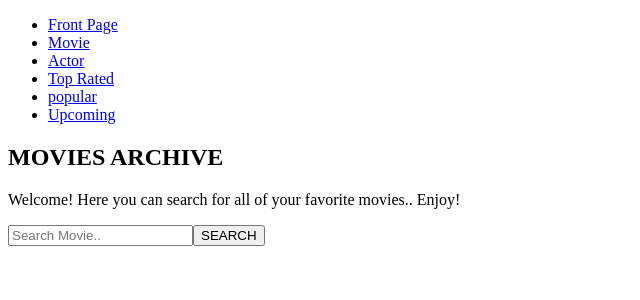
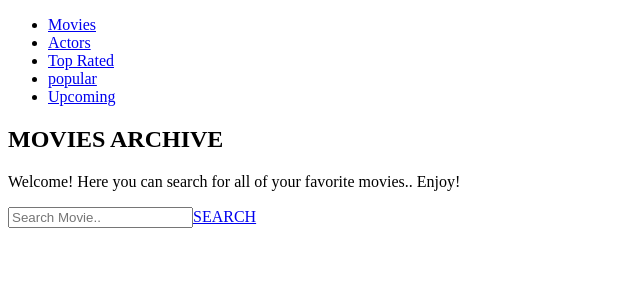
Before and after one commit to abdejohan/movie-app, an Angular app: page / in a window 1280 px wide. Shown: the top 300 px of the page, without its empty margins (0-640 px from the left). Built offline with nearby package versions, Linux system fonts and the light colour scheme.

Commit message:
Add Component response for displaying api response Fix Route so its the correct path when user goes back Move code from movie.component to frontpage.component Removed unused movie.component Fix routerLink in most HTML files so it passes user input as props

```diff
--- a/src/app/actor/actor.component.html
+++ b/src/app/actor/actor.component.html
@@ -5,15 +5,6 @@
   </p>
   <form class="example" action="">
     <input name="search" [(ngModel)]="searchInput" type="text" placeholder="Search Actor.." required>
-    <button (click)="searchActor(searchInput)" type="submit">SEARCH</button>
+    <a [routerLink]="['/actor', searchInput]" type="submit">SEARCH</a>
   </form>
-
-
-  <div class="searchContent">
-    <ul *ngIf="person">
-      <li *ngFor="let data of person.results">
-        <a routerLink="person/{{data.id}}">{{ data.name }}</a>
-      </li>
-    </ul>
-  </div>
 </div>
--- a/src/app/app.module.ts
+++ b/src/app/app.module.ts
@@ -5,22 +5,22 @@ import { FormsModule } from '@angular/forms';
 import { AppRoutingModule } from './app-routing.module';
 import { AppComponent } from './app.component';
 import { FrontpageComponent } from './frontpage/frontpage.component';
-import { MovieComponent } from './movie/movie.component';
 import { ActorComponent } from './actor/actor.component';
 import { CategoryComponent } from './category/category.component';
 import { HttpClientModule } from '@angular/common/http';
 import { NavigationComponent } from './navigation/navigation.component';
 import { DisplayComponent } from './display/display.component';
+import { ResponseComponent } from './response/response.component';
 
 @NgModule({
   declarations: [
     AppComponent,
     FrontpageComponent,
-    MovieComponent,
     ActorComponent,
     CategoryComponent,
     NavigationComponent,
-    DisplayComponent
+    DisplayComponent,
+    ResponseComponent
   ],
   imports: [
     BrowserModule,
--- a/src/app/display/display.component.ts
+++ b/src/app/display/display.component.ts
@@ -13,6 +13,8 @@ import { Location } from '@angular/common';
 export class DisplayComponent implements OnInit {
   movie: any;
   actors: any;
+  person: any;
+  path: any;
 
   constructor(
     private backendservice: BackendService,
@@ -23,10 +25,12 @@ export class DisplayComponent implements OnInit {
 
   ngOnInit(): void {
     this.searchMovieId();
-  }
+    }
 
 
   searchMovieId() {
+    this.route.params.subscribe(params => { this.path = params.response; });
+    console.log(this.path);
     const objKey = 'cast';
     const id = this.route.snapshot.paramMap.get('id');
     this.backendservice.searchMovieId(id).subscribe(details => this.movie = details);
@@ -34,10 +38,6 @@ export class DisplayComponent implements OnInit {
   }
 
 
-
-
-
-
   goBack() {
     this.location.back();
   }
--- a/src/app/frontpage/frontpage.component.html
+++ b/src/app/frontpage/frontpage.component.html
@@ -8,14 +8,7 @@
   <!-- The Search form -->
   <form class="example" action="">
     <input name="search" [(ngModel)]="searchInput" type="text" placeholder="Search Movie.." required>
-        <button (click)="searchMovie(searchInput)" type="submit">SEARCH</button>
+    <a [routerLink]="['/movie', searchInput]" type="submit">SEARCH</a>
   </form>
 
-      <div class="searchContent">
-        <ul *ngIf="movie">
-          <li *ngFor="let data of movie.results">
-            <a routerLink="/{{data.id}}">{{ data.title }}</a>
-          </li>
-        </ul>
 </div>
-</div>
--- a/src/app/movie/movie.component.html
+++ /dev/null
@@ -1 +0,0 @@
-<p>movie works!</p>
--- a/src/app/movie/movie.component.ts
+++ /dev/null
@@ -1,15 +0,0 @@
-import { Component, OnInit } from '@angular/core';
-
-@Component({
-  selector: 'app-movie',
-  templateUrl: './movie.component.html',
-  styleUrls: ['./movie.component.css']
-})
-export class MovieComponent implements OnInit {
-
-  constructor() { }
-
-  ngOnInit(): void {
-  }
-
-}
--- a/src/app/navigation/navigation.component.html
+++ b/src/app/navigation/navigation.component.html
@@ -1,8 +1,7 @@
 <nav>
   <ul class="nav-list">
-    <li><a routerLink="">Front Page</a></li>
-    <li><a routerLink="movie">Movie</a></li>
-    <li><a routerLink="actor">Actor</a></li>
+    <li><a routerLink="">Movies</a></li>
+    <li><a routerLink="actor">Actors</a></li>
     <li><a [routerLink] = "['c1', 'top-rated']">Top Rated</a></li>
     <li><a [routerLink] = "['c2', 'popular']">popular</a></li>
     <li><a [routerLink] = "['c3', 'upcoming']">Upcoming</a></li>
--- /dev/null
+++ b/src/app/response/response.component.html
@@ -0,0 +1,18 @@
+<p>response works!</p>
+
+
+<div class="searchContent">
+  <ul *ngIf="movie">
+    <li *ngFor="let data of movie.results">
+      <a routerLink="/{{data.id}}">{{ data.title }}</a>
+    </li>
+  </ul>
+</div>
+
+<div class="searchContent">
+  <ul *ngIf="person">
+    <li *ngFor="let data of person.results">
+      <a routerLink="person/{{data.id}}">{{ data.name }}</a>
+    </li>
+  </ul>
+</div>
--- /dev/null
+++ b/src/app/response/response.component.ts
@@ -0,0 +1,55 @@
+import { Component, OnInit } from '@angular/core';
+import { BackendService } from '../backend.service';
+import { MessageService } from '../message.service';
+import { Router, ActivatedRoute, ParamMap } from '@angular/router';
+
+
+@Component({
+  selector: 'app-response',
+  templateUrl: './response.component.html',
+  styleUrls: ['./response.component.css']
+})
+export class ResponseComponent implements OnInit {
+  public path: any;
+  public person: any;
+  public movie: any;
+
+
+  constructor(
+    private backendservice: BackendService,
+    private messageservice: MessageService,
+    private route: ActivatedRoute,
+  ) { }
+
+  ngOnInit(): void {
+    this.route.params.subscribe(params => { this.path = params; });
+    if (this.path.movie) {
+      this.searchMovie(this.path.movie);
+    } else if (this.path.actor) {
+      this.searchActor(this.path.actor);
+    }
+  }
+
+
+
+  searchMovie(searchInput: string) {
+    if (searchInput) {
+      searchInput = searchInput.replace(' ', '+');
+      this.backendservice.searchMovie(searchInput).subscribe(data => this.movie = data);
+    } else {
+      this.messageservice.add('Oh no, seems like there was an issue with the input. please try again');
+    }
+  }
+
+
+
+
+  searchActor(searchInput: string): void {
+    if (searchInput) {
+      searchInput = searchInput.replace(' ', '+');
+      this.backendservice.searchActor(searchInput).subscribe(person => this.person = person);
+    } else {
+      this.messageservice.add('Oh no, seems like there was an issue with the input. please try again');
+    }
+  }
+}
```
Also changed, not shown: src/app/app-routing.module.ts (+4 -3 lines), src/app/response/response.component.css (added), 1 other file (tests, documents, lock files or other folders). Lines whose indentation alone changed are shown as unchanged.
